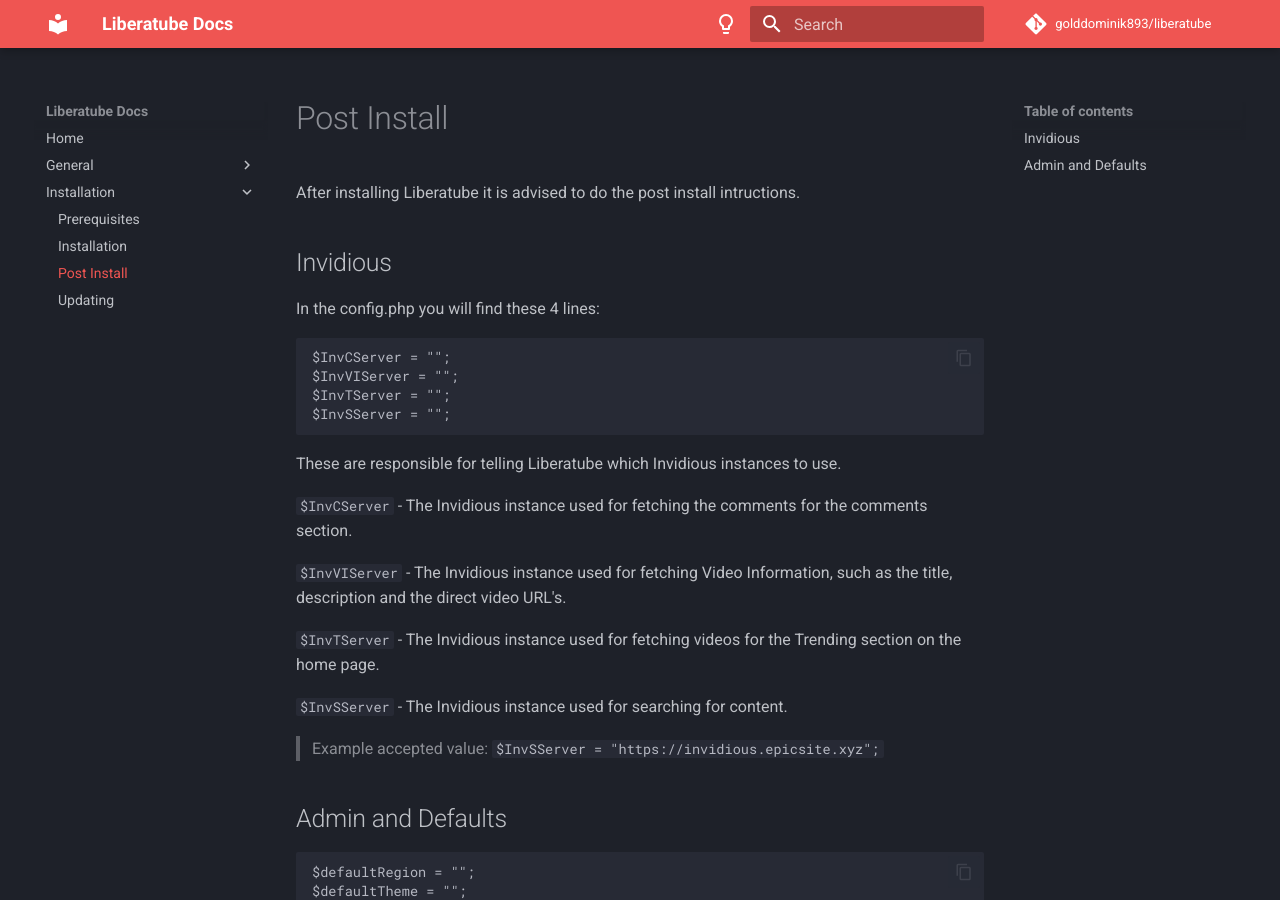
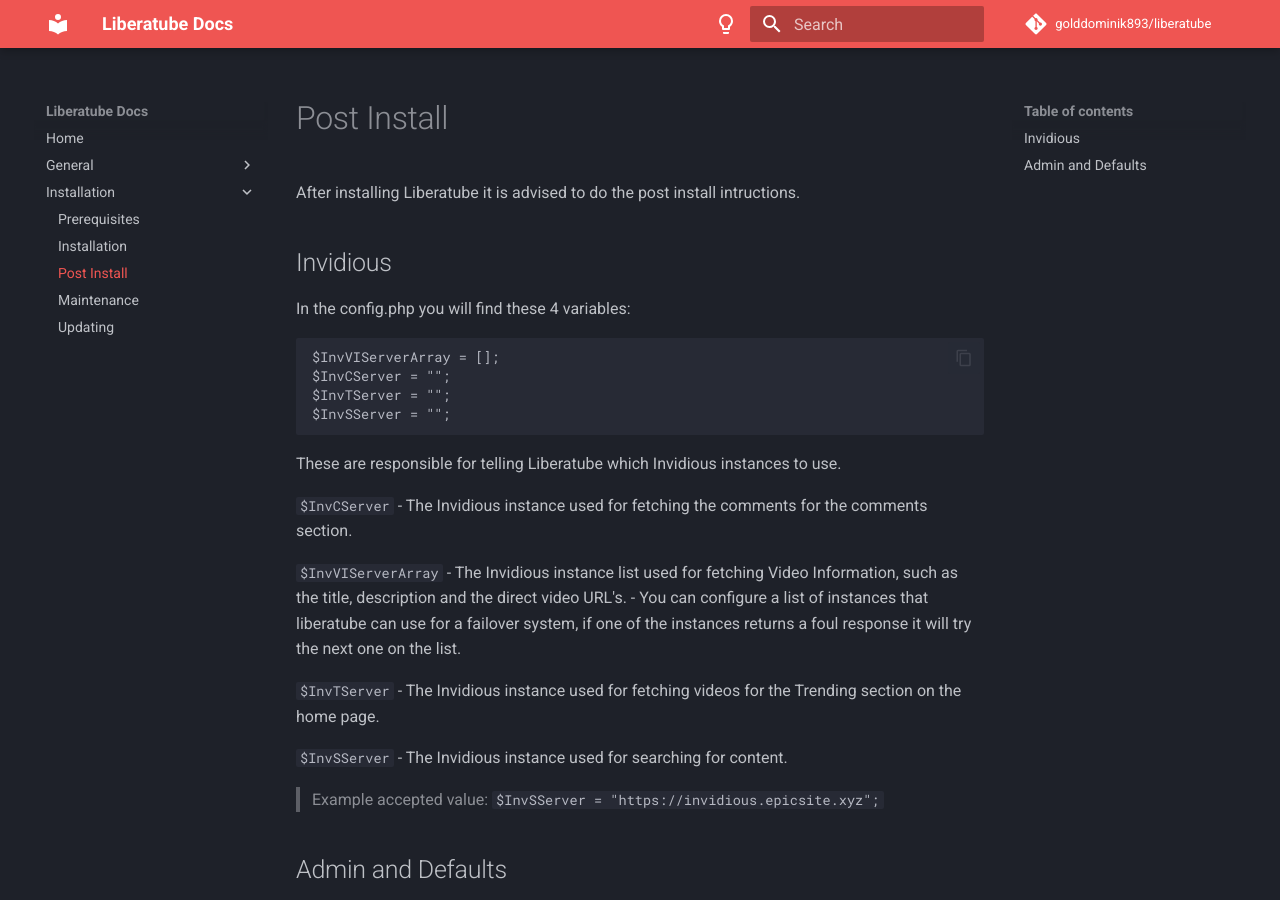
Before and after one commit to GoldDominik893/liberatube-docs, an MkDocs documentation site: the page built from docs/installation/3.post-install.md, in a window 1280 px wide and 900 px high. Built offline with MkDocs 1.6.1 and Material for MkDocs 9.7.7, drawn with Linux system fonts in a browser that asks for light colours; comment, search, counter and statistics services are not loaded.

````diff
--- a/docs/installation/3.post-install.md
+++ b/docs/installation/3.post-install.md
@@ -4,11 +4,11 @@ After installing Liberatube it is advised to do the post install intructions.
 
 ## Invidious
 
-In the config.php you will find these 4 lines:
+In the config.php you will find these 4 variables:
 
 ```php
+$InvVIServerArray = [];
 $InvCServer = "";
-$InvVIServer = "";
 $InvTServer = "";
 $InvSServer = "";
 ```
@@ -17,7 +17,8 @@ These are responsible for telling Liberatube which Invidious instances to use.
 
 `$InvCServer` - The Invidious instance used for fetching the comments for the comments section.
 
-`$InvVIServer` - The Invidious instance used for fetching Video Information, such as the title, description and the direct video URL's.
+`$InvVIServerArray` - The Invidious instance list used for fetching Video Information, such as the title, description and the direct video URL's.
+                    - You can configure a list of instances that liberatube can use for a failover system, if one of the instances returns a foul response it will try the next one on the list.
 
 `$InvTServer` - The Invidious instance used for fetching videos for the Trending section on the home page.
 
````
Also changed, not shown: docs/index.md (+2 -1 lines), docs/installation/4.maintenance.md (added, +27 -0 lines), docs/installation/5.updating.md (renamed from docs/installation/4.updating.md, +3 -14 lines).
